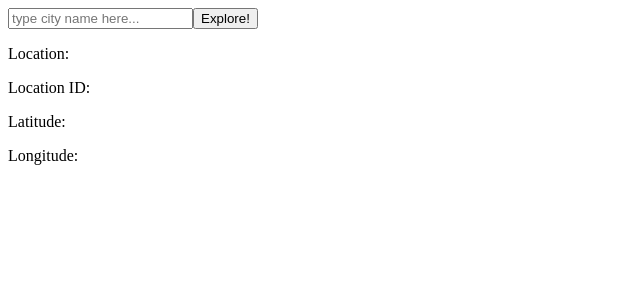
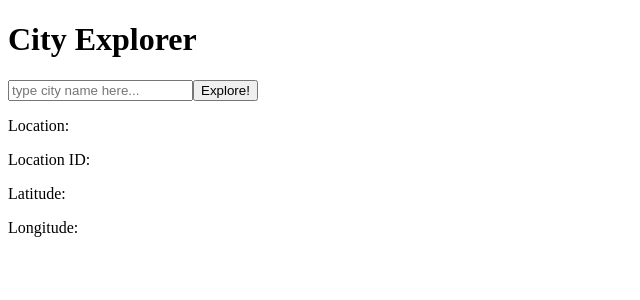
Before and after one commit to AnvayB/city-explorer, a React (Create React App) app: page / in a window 1280 px wide. Shown: the top 300 px of the page, without its empty margins (0-640 px from the left). Built offline with nearby package versions, Linux system fonts and the light colour scheme.

Commit message:
added title

```diff
--- a/src/App.js
+++ b/src/App.js
@@ -25,6 +25,7 @@ class App extends React.Component {
   render () {
     return (
       <div>
+        <h1>City Explorer</h1>
         <input onChange = {(e) => this.setState({ searchQuery: e.target.value})}
         placeholder = "type city name here..." type="text" />
         <button onClick = {this.getLocation}>Explore!</button>
```
